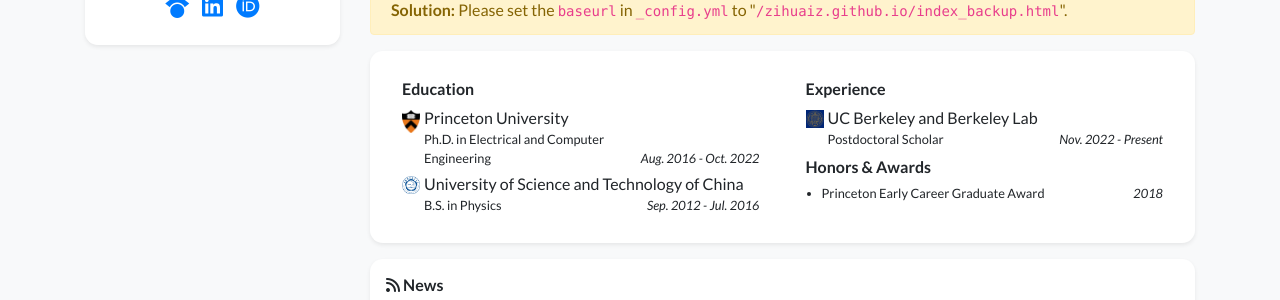
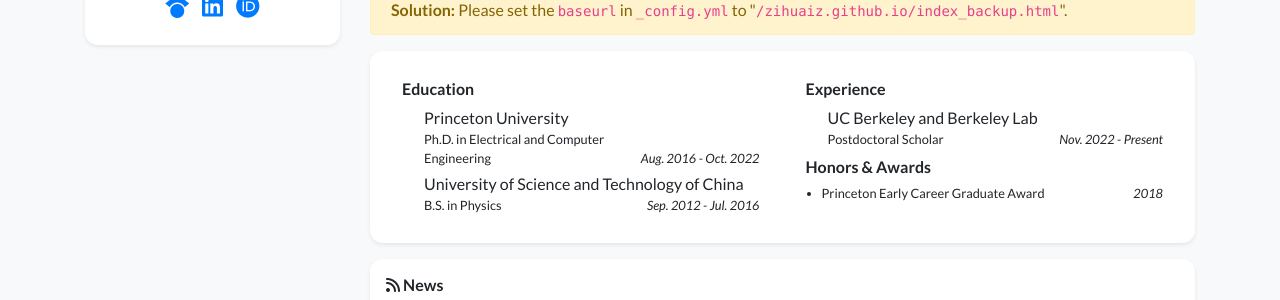
Before and after one commit to zihuaiz/zihuaiz.github.io, a Jekyll site: the page built from index_backup.html, in a window 1280 px wide. Shown: the part 505-805 px from the top of the page. Built offline with Jekyll 4.4.1, drawn with Linux system fonts in a browser that asks for light colours; nearby versions of some CDN libraries; a style sheet for code colours, icons or effects is not loaded.

Commit message:
Update profile.yml

```diff
--- a/_data/profile.yml
+++ b/_data/profile.yml
@@ -34,17 +34,17 @@
 
 education:
 - name: Princeton University
-  logo: /assets/images/badges/Princeton.png
+  logo: /assets/images/badges/empty.png
   position: Ph.D. in Electrical and Computer Engineering
   date: Aug. 2016 - Oct. 2022
 - name: University of Science and Technology of China
-  logo: /assets/images/badges/ustc.png
+  logo: /assets/images/badges/empty.png
   position: B.S. in Physics
   date: Sep. 2012 - Jul. 2016
 
 experience:
 - name: UC Berkeley and Berkeley Lab
-  logo: /assets/images/badges/UCB.png
+  logo: /assets/images/badges/empty.png
   position: Postdoctoral Scholar
   date: Nov. 2022 - Present
 
```
